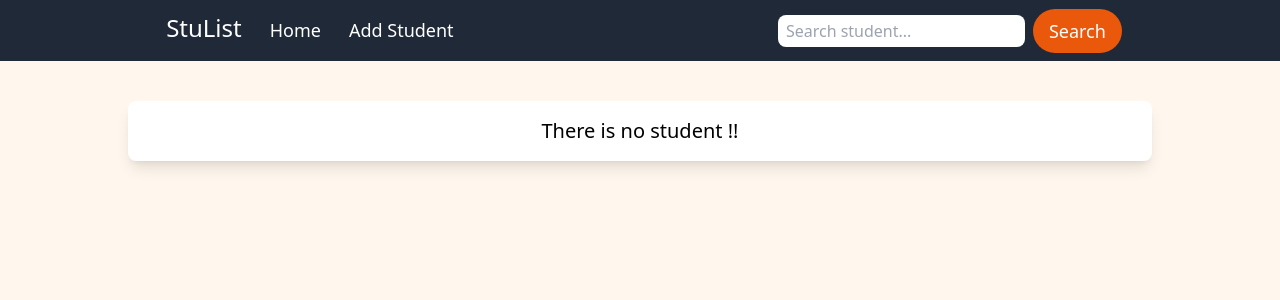
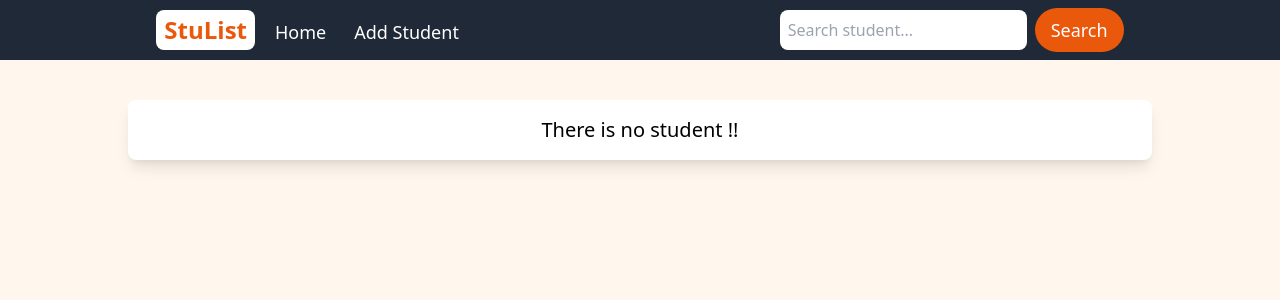
Before and after one commit to Aakashmid/StudentRecords, a Django app: page / in a window 1280 px wide. Shown: the top 300 px of the page. Run offline with Django 5.2, Linux system fonts and the light colour scheme; data that the repository does not hold is empty; some libraries are stand-ins or nearby versions.

Commit message:
updated navigationbar , make responsive other pages

```diff
--- a/static/src/main.css
+++ b/static/src/main.css
@@ -598,6 +598,42 @@ video {
   position: static;
 }
 
+.absolute {
+  position: absolute;
+}
+
+.relative {
+  position: relative;
+}
+
+.right-2 {
+  right: 0.5rem;
+}
+
+.top-2 {
+  top: 0.5rem;
+}
+
+.right-3 {
+  right: 0.75rem;
+}
+
+.top-3 {
+  top: 0.75rem;
+}
+
+.clear-start {
+  clear: inline-start;
+}
+
+.clear-left {
+  clear: left;
+}
+
+.clear-right {
+  clear: right;
+}
+
 .mx-auto {
   margin-left: auto;
   margin-right: auto;
@@ -611,6 +647,10 @@ video {
   margin-top: 0.5rem;
 }
 
+.mt-6 {
+  margin-top: 1.5rem;
+}
+
 .block {
   display: block;
 }
@@ -621,6 +661,10 @@ video {
 
 .table {
   display: table;
+}
+
+.hidden {
+  display: none;
 }
 
 .w-11\/12 {
@@ -660,6 +704,10 @@ video {
   align-items: baseline;
 }
 
+.justify-between {
+  justify-content: space-between;
+}
+
 .justify-around {
   justify-content: space-around;
 }
@@ -682,6 +730,18 @@ video {
   margin-bottom: calc(0.5rem * var(--tw-space-y-reverse));
 }
 
+.space-y-1 > :not([hidden]) ~ :not([hidden]) {
+  --tw-space-y-reverse: 0;
+  margin-top: calc(0.25rem * calc(1 - var(--tw-space-y-reverse)));
+  margin-bottom: calc(0.25rem * var(--tw-space-y-reverse));
+}
+
+.space-x-1 > :not([hidden]) ~ :not([hidden]) {
+  --tw-space-x-reverse: 0;
+  margin-right: calc(0.25rem * var(--tw-space-x-reverse));
+  margin-left: calc(0.25rem * calc(1 - var(--tw-space-x-reverse)));
+}
+
 .rounded-3xl {
   border-radius: 1.5rem;
 }
@@ -692,6 +752,10 @@ video {
 
 .rounded-xl {
   border-radius: 0.75rem;
+}
+
+.rounded-2xl {
+  border-radius: 1rem;
 }
 
 .border-b {
@@ -763,6 +827,16 @@ video {
   padding-bottom: 0.5rem;
 }
 
+.px-1 {
+  padding-left: 0.25rem;
+  padding-right: 0.25rem;
+}
+
+.px-3 {
+  padding-left: 0.75rem;
+  padding-right: 0.75rem;
+}
+
 .pb-4 {
   padding-bottom: 1rem;
 }
@@ -785,6 +859,11 @@ video {
   line-height: 1.75rem;
 }
 
+.text-sm {
+  font-size: 0.875rem;
+  line-height: 1.25rem;
+}
+
 .font-bold {
   font-weight: 700;
 }
@@ -800,6 +879,16 @@ video {
 .text-white {
   --tw-text-opacity: 1;
   color: rgb(255 255 255 / var(--tw-text-opacity));
+}
+
+.text-black {
+  --tw-text-opacity: 1;
+  color: rgb(0 0 0 / var(--tw-text-opacity));
+}
+
+.text-orange-600 {
+  --tw-text-opacity: 1;
+  color: rgb(234 88 12 / var(--tw-text-opacity));
 }
 
 .shadow-xl {
@@ -833,6 +922,11 @@ video {
   color: rgb(217 119 6 / var(--tw-text-opacity));
 }
 
+.hover\:text-gray-400:hover {
+  --tw-text-opacity: 1;
+  color: rgb(156 163 175 / var(--tw-text-opacity));
+}
+
 .hover\:shadow-xl:hover {
   --tw-shadow: 0 20px 25px -5px rgb(0 0 0 / 0.1), 0 8px 10px -6px rgb(0 0 0 / 0.1);
   --tw-shadow-colored: 0 20px 25px -5px var(--tw-shadow-color), 0 8px 10px -6px var(--tw-shadow-color);
@@ -844,15 +938,88 @@ video {
   color: rgb(31 41 55 / var(--tw-text-opacity));
 }
 
+.active\:text-gray-400:active {
+  --tw-text-opacity: 1;
+  color: rgb(156 163 175 / var(--tw-text-opacity));
+}
+
+@media (min-width: 640px) {
+  .sm\:flex {
+    display: flex;
+  }
+
+  .sm\:hidden {
+    display: none;
+  }
+
+  .sm\:w-3\/4 {
+    width: 75%;
+  }
+
+  .sm\:items-center {
+    align-items: center;
+  }
+
+  .sm\:justify-between {
+    justify-content: space-between;
+  }
+}
+
 @media (min-width: 768px) {
+  .md\:flex {
+    display: flex;
+  }
+
+  .md\:hidden {
+    display: none;
+  }
+
   .md\:w-3\/4 {
     width: 75%;
+  }
+
+  .md\:w-1\/2 {
+    width: 50%;
+  }
+
+  .md\:items-center {
+    align-items: center;
+  }
+
+  .md\:justify-between {
+    justify-content: space-between;
   }
 }
 
 @media (min-width: 1024px) {
+  .lg\:flex {
+    display: flex;
+  }
+
   .lg\:w-\[80vw\] {
     width: 80vw;
+  }
+
+  .lg\:w-1\/2 {
+    width: 50%;
+  }
+
+  .lg\:items-center {
+    align-items: center;
+  }
+
+  .lg\:justify-around {
+    justify-content: space-around;
+  }
+
+  .lg\:space-x-3 > :not([hidden]) ~ :not([hidden]) {
+    --tw-space-x-reverse: 0;
+    margin-right: calc(0.75rem * var(--tw-space-x-reverse));
+    margin-left: calc(0.75rem * calc(1 - var(--tw-space-x-reverse)));
+  }
+
+  .lg\:rounded-3xl {
+    border-radius: 1.5rem;
   }
 
   .lg\:p-4 {
@@ -861,6 +1028,34 @@ video {
 
   .lg\:p-6 {
     padding: 1.5rem;
+  }
+
+  .lg\:p-3 {
+    padding: 0.75rem;
+  }
+
+  .lg\:p-2 {
+    padding: 0.5rem;
+  }
+
+  .lg\:px-2 {
+    padding-left: 0.5rem;
+    padding-right: 0.5rem;
+  }
+
+  .lg\:px-0 {
+    padding-left: 0px;
+    padding-right: 0px;
+  }
+
+  .lg\:px-4 {
+    padding-left: 1rem;
+    padding-right: 1rem;
+  }
+
+  .lg\:py-2 {
+    padding-top: 0.5rem;
+    padding-bottom: 0.5rem;
   }
 
   .lg\:text-2xl {
--- a/studentApp/models.py
+++ b/studentApp/models.py
@@ -14,7 +14,7 @@ class Student(models.Model):
     date_of_birth = models.DateField()
     email = models.EmailField(unique=True)
     enrollment_date = models.DateField(auto_now_add=True)
-    phone_number = models.CharField(validators=[validate_phone_number], max_length=10, blank=True, null=True)
+    phone_number = models.CharField(validators=[validate_phone_number], max_length=10, blank=True, null=True,default='')
     address = models.TextField(blank=True, null=True)
     course = models.CharField(max_length=100)
 
--- a/studentApp/urls.py
+++ b/studentApp/urls.py
@@ -4,6 +4,7 @@ app_name="StuApp"
 
 urlpatterns = [
     path('',views.StudentList.as_view(),name='student-list'),
+    path('add-student/',views.StudentCreate.as_view(),name='Student-Create'),
     path('detail/<int:pk>',views.StudentDetail.as_view(),name='Student-Detail'),
     path('delete/<int:pk>',views.StudentDelete.as_view(),name='Student-Delete')
 ]
--- a/studentApp/views.py
+++ b/studentApp/views.py
@@ -27,8 +27,16 @@ class StudentDetail(DetailView):
     context_object_name='student'
     template_name='studentApp/studetail.html'
 
-# class StudentCreate(CreateView):
-#     pass
+class StudentCreate(CreateView):
+    model=Student
+    fields=['first_name','last_name','date_of_birth','email','address','phone_number']
+    template_name='studentApp/studentCreate.html'
+    success_url=reverse_lazy('StuApp:student-list')
+
+    # def form_valid(self, form):
+    #     # Custom processing can be done here if needed
+    #     return super().form_valid(form)
+
 
 # class StudentUpdate(UpdateView):
 #     pass
--- a/templates/studentApp/base.html
+++ b/templates/studentApp/base.html
@@ -11,16 +11,20 @@
 </head>
 <body class="bg-orange-50">
     <header>
-        <nav class="flex items-baseline bg-gray-800  py-2 justify-around  ">
-            <ul class="flex items-end space-x-3">
-                <li class="lg:text-2xl text-white font-medium px-2 py-1"><a href="/" class="">StuList</a></li>
-                <li class="lg:text-lg text-white px-2 py-1  hover:text-amber-600 "><a href="/" class="">Home</a></li>
-                <li class="lg:text-lg text-white px-2 py-1  hover:text-amber-600 "><a href="{% url 'StuApp:Student-Create' %}" class="">Add Student</a></li>
+        <nav class="relative sm:flex sm:items-center bg-gray-800  py-2  sm:justify-between lg:justify-around  px-3 lg:px-0 ">
+            <ul class="flex items-baseline lg:space-x-3 space-x-1">
+                <li class="text-lg  lg:text-2xl text-orange-600 bg-white  rounded-lg font-semibold px-2 py-1"><a href="/" class="">StuList</a></li>
+                <li class=" lg:text-lg text-white px-1 py-1 lg:px-2   hover:text-amber-600 "><a href="/" class="">Home</a></li>
+                <li class=" lg:text-lg text-white px-1 py-1 lg:px-2   hover:text-amber-600 "><a href="{% url 'StuApp:Student-Create' %}" class="">Add Student</a></li>
             </ul>
-            <form action="{% url 'StuApp:student-list' %}" method="get" class="flex space-x-2 items-center">
-                <input name="q" type="text" class="px-2 py-1  outline outline-none  rounded-lg " placeholder="Search student...">
-                <button type="submit" class="px-4 text-white py-2 rounded-3xl text-lg bg-orange-600 hover:bg-orange  ">Search</button>
+            <form action="{% url 'StuApp:student-list' %}" method="get" class=" hidden sm:flex space-x-2 items-center ">
+                <input name="q" type="text" class="px-2 py-1 lg:p-2  outline outline-none  rounded-lg " placeholder="Search student...">
+                <button type="submit" class="px-3 py-1 rounded-2xl  lg:px-4  lg:py-2 lg:rounded-3xl lg:text-lg bg-orange-600 hover:bg-orange text-white ">Search</button>
             </form>
+            <span class="p-1 absolute right-3 top-2 active:text-gray-400 sm:hidden text-white"><i class="fa-solid fa-magnifying-glass fa-lg "></i></span>
+            <div class="hidden" >
+                <input type="text">
+            </div>
         </nav>
     </header>
     {% block content%}
```
Also changed, not shown: templates/studentApp/studentCreate.html (+30 -2 lines).
